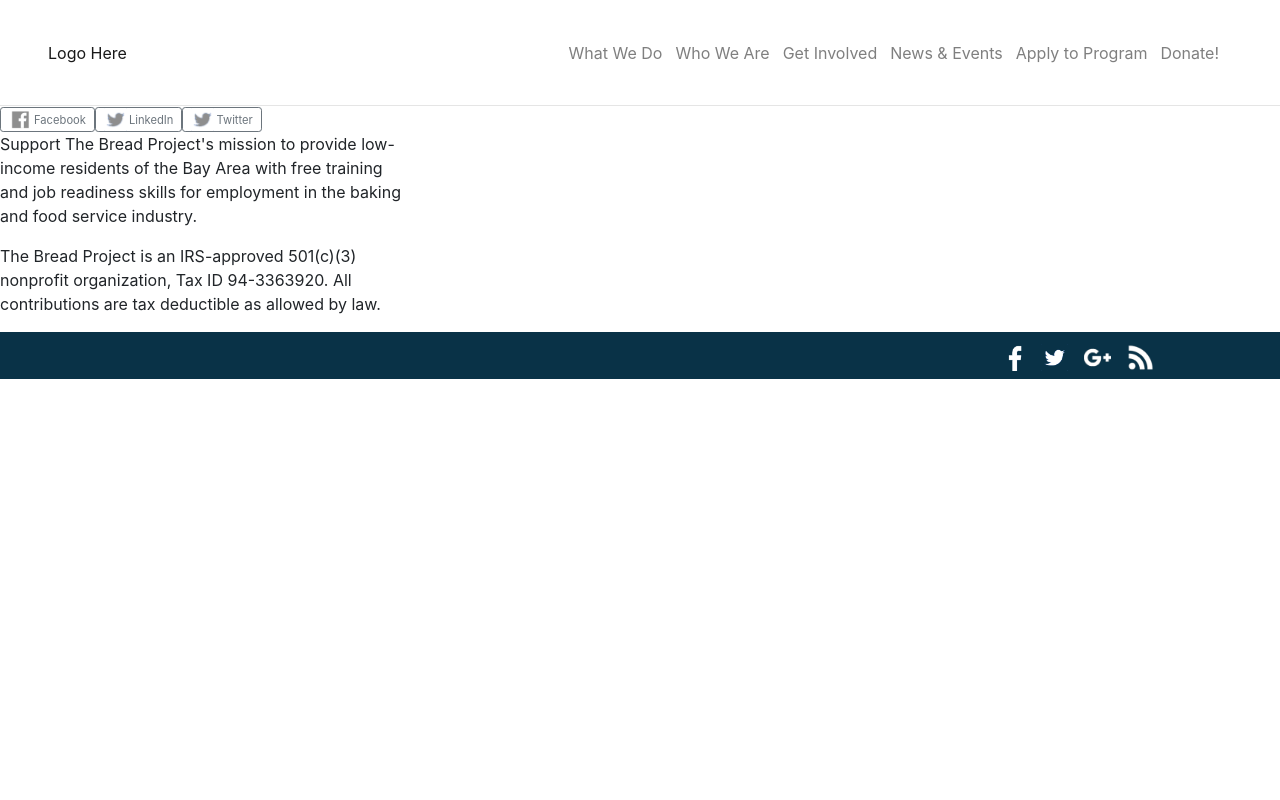
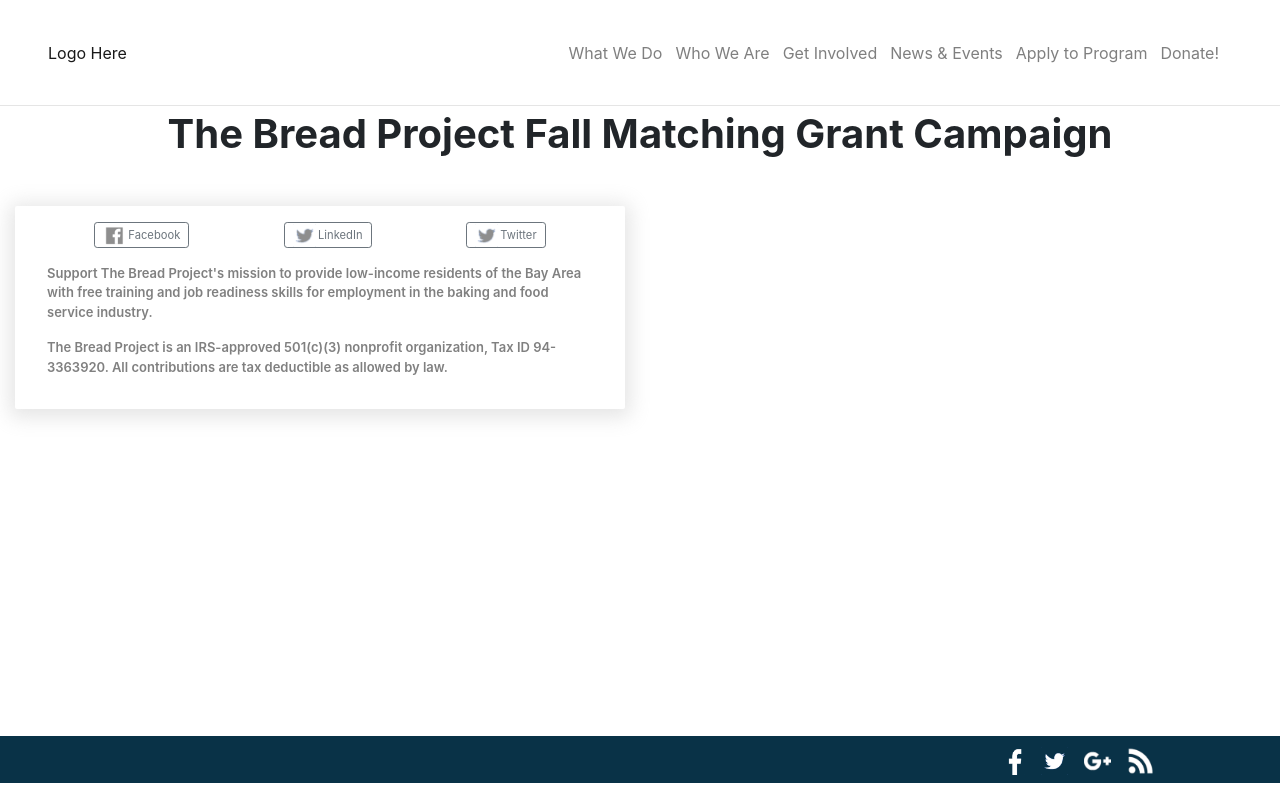
Before and after one commit to rollba14/clone_bread_project, a React (Create React App) app: page /clone_bread_project/donation in a window 1280 px wide. Built offline with nearby package versions, Linux system fonts and the light colour scheme.

Commit message:
styled campaign msg box and donation min-height

```diff
--- a/src/App.css
+++ b/src/App.css
@@ -296,8 +296,24 @@ a:visited, a:hover, a:active {
 }
 
 /* donation page */
+.donation {
+  min-height: calc(100vh - 170px);
+}
+
 .donation button img{
   width:23px !important;
   height: 23px !important;
   margin-right: 2px;
 }
+
+.donation .campaign_msg {
+  padding: 1em 2em;
+  box-shadow: 0 3px 20px 5px rgba(196,196,196,0.45);
+  border-radius: 2px;
+}
+
+.donation .campaign_msg p{
+  color: gray;
+  font-size: small;
+  font-weight: 600;
+}
--- a/src/components/donation.js
+++ b/src/components/donation.js
@@ -5,14 +5,16 @@ import facebook_icon_gray from '../assets/facebook_icon_gray.png';
 class Donation extends Component{
   render(){
     return(
-      <div className='donation'>
-        <div className="campaign_title">
-
+      <div className='donation container-fluid'>
+        <div className="campaign_title text-center">
+          <h1>
+            The Bread Project Fall Matching Grant Campaign
+          </h1>
         </div>
         <div className="row">
-          <div className="col-4">
+          <div className="col-6">
             <div className="campaign_msg">
-              <div>
+              <p className="d-flex justify-content-md-around wrap">
                 <a href="https://facebook.com/sharer/sharer.php?u=https%3A%2F%2Fdonorbox.org%2Fdonate-to-the-bread-project" target="_blank" rel="noopener noreferrer">
                   <button type="button" className="py-0 btn btn-sm btn-outline-secondary">
                       <img src={facebook_icon_gray} alt="twitter icon"/>
@@ -31,7 +33,7 @@ class Donation extends Component{
                       <small>Twitter</small>
                   </button>
                 </a>
-              </div>
+              </p>
               <p>
                 Support The Bread Project's mission to provide low-income residents of the Bay Area with free training and job readiness skills for employment in the baking and food service industry.
               </p>
@@ -41,7 +43,7 @@ class Donation extends Component{
             </div>
           </div>
 
-          <div className="col-8">
+          <div className="col-6">
             <div className="donation_form">
 
             </div>
```
